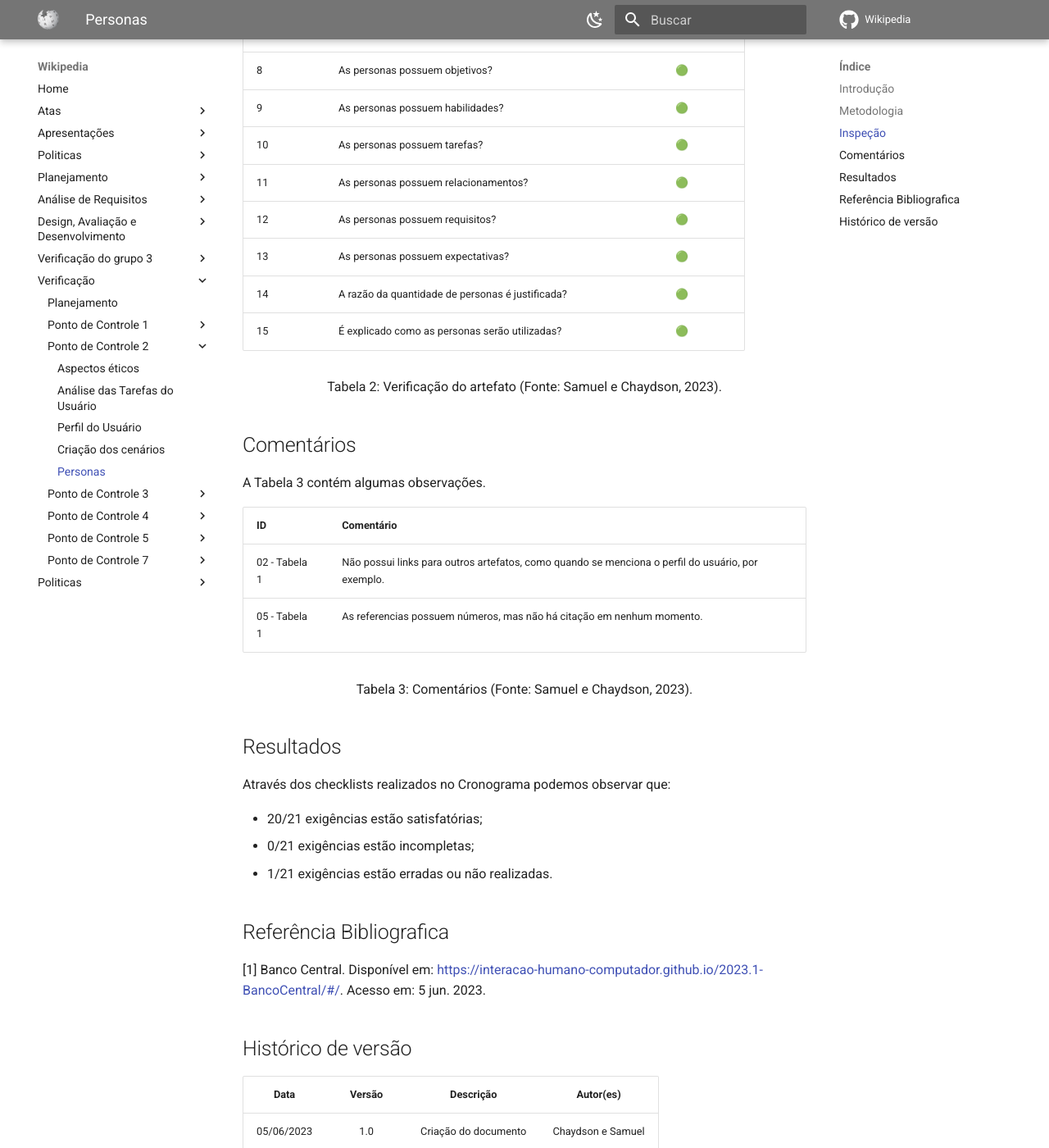
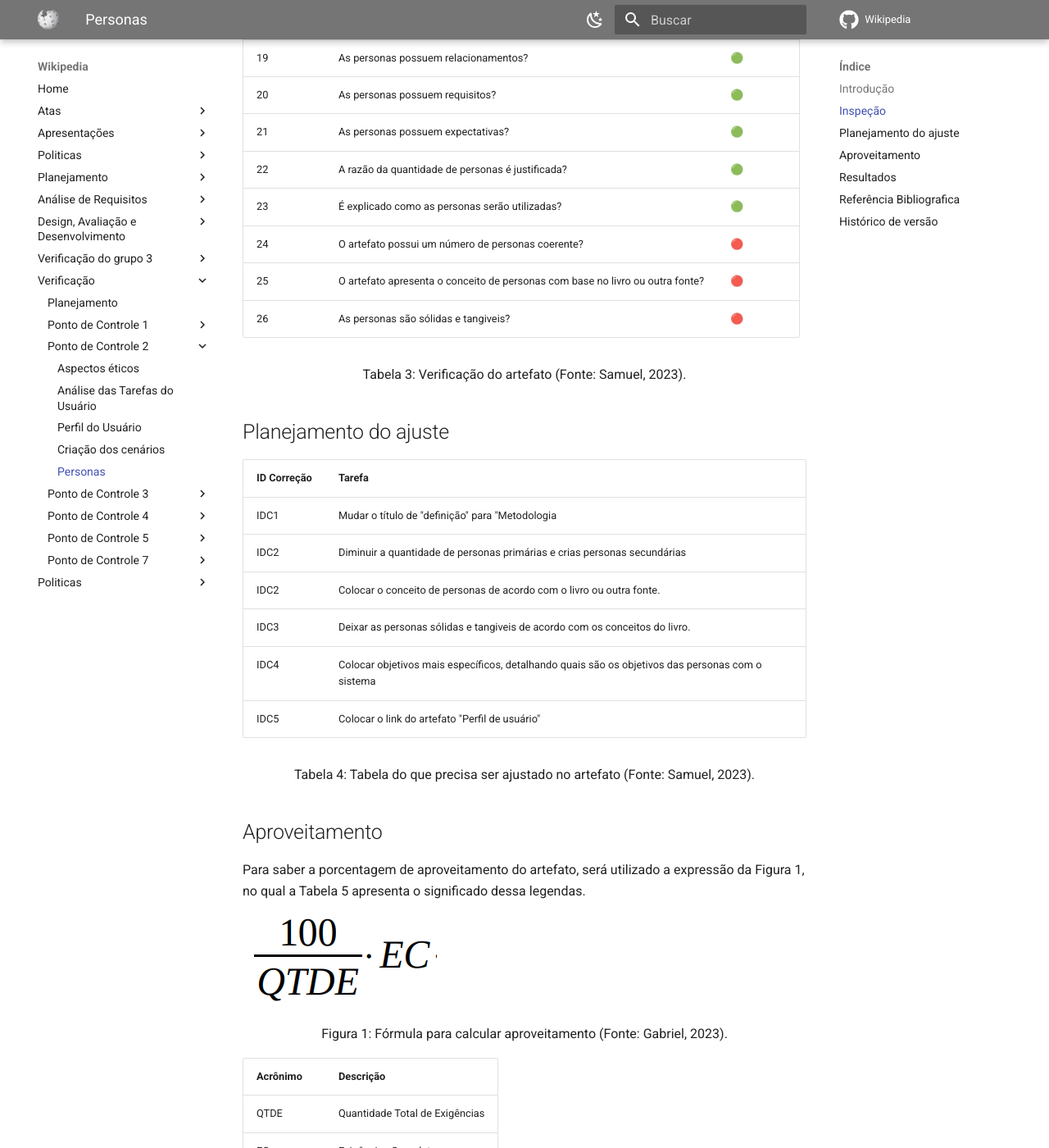
Before and after one commit to Interacao-Humano-Computador/2023.1-Wikipedia, an MkDocs documentation site: the page built from docs/verificacao2/pontoControle2/personas.md, in a window 1280 px wide and 1400 px high, scrolled down 1552 px. Shown: the whole window at 82% size. Built offline with MkDocs 1.6.1 and Material for MkDocs 9.7.7, drawn with Linux system fonts in a browser that asks for light colours; comment, search, counter and statistics services are not loaded; some of the changed text lies outside the part shown.

Commit message:
adicionando verificação de personas

```diff
--- a/docs/verificacao2/pontoControle2/personas.md
+++ b/docs/verificacao2/pontoControle2/personas.md
@@ -1,86 +1,116 @@
 ## Introdução
 
-O presente documento apresentará a verificação do artefato [Personas](https://interacao-humano-computador.github.io/2023.1-BancoCentral/#/analise_requisitos/personas), desenvolvido pela equipe 3 do [Banco Central do Brasil](https://interacao-humano-computador.github.io/2023.1-BancoCentral/) [1]. A versão avaliada do Processo de Design é a 1.1. A técnica de inspeção será aplicada para verificar esses artefatos, de acordo com o [planejamento](../planejamento.md) estabelecido.
+O presente documento apresentará a verificação do artefato [Personas](../../analise-de-requisitos/personas.md), desenvolvido pela equipe. A versão avaliada de Personas é a 1.1. A técnica de inspeção será aplicada para verificar esses artefatos, de acordo com o [planejamento](../planejamento.md) estabelecido. Na tabela 1, se encontra os metadados desse artefato, nas tabelas 2 e 3 se encontram as questões a serem avaliadas.
 
-## Metodologia
+<center>
 
-Para a verificação, será adotada a técnica de inspeção, a qual será realizada por meio de uma checklist. Essa checklist consiste em uma série de perguntas que têm como objetivo avaliar se o artefato foi desenvolvido de acordo com as exigências da disciplina.
+| Versão avaliada | Autor         | Revisor       |
+| --------------- | ------------- | ------------- |
+| 1.1             | Lucas e Pedro | Gabriel e Ana |
 
-A checklist será preenchida com base em diferentes classificações, que incluem:
+<div style="text-align: center">
+<p> Tabela 1: Metadados do artefato (Fonte: Samuel, 2023). </p>
+</div>
 
-- 🟢: Completamente Satisfatório;
-- 🟡: Incompleto;
-- 🔴: Não realizado ou Errado;
-- N/A: Não se aplica.
+</center>
 
 ## Inspeção
 
 Na tabela 1, estão as questões padrões utilizadas em todos os artefatos.
 
-| ID |                                 Questão                                 | Inspeção |
-| :-: | :-----------------------------------------------------------------------: | :--------: |
-| 1 |                 As legendas estão no padrão do projeto?                 |     🟢     |
-| 2 |                  Possui links para os outros artefatos?                  |     🔴     |
-| 3 |                   Existe uma introdução no artefato?                   |     🟢     |
-| 4 |          Existe tabela de versionamento padronizado e completo?          |     🟢     |
-| 5 |      Há referências bibliográficas e/ou bibliografia no artefato?      |     🟡     |
-| 6 | As tabelas e imagens possuem legenda, fonte e são introduzidas no texto? |     🟢     |
+| ID  |                                 Questão                                  | Inspeção |
+| :-: | :----------------------------------------------------------------------: | :------: |
+|  1  |                 As legendas estão no padrão do projeto?                  |    🟡    |
+|  2  |                  Possui links para os outros artefatos?                  |    🔴    |
+|  3  |                    Existe uma introdução no artefato?                    |    🟢    |
+|  4  |               Existe tabela de versionamento padronizado?                |    🟢    |
+|  5  |        Há referências bibliográficas ou referências no artefato?         |    🟢    |
+|  6  | As tabelas e imagens possuem legenda, fonte e são introduzidas no texto? |    🟢    |
+|  7  |                         O artefato possui autor?                         |    🟢    |
+|  8  |                        O artefato possui revisor?                        |    🟢    |
 
 <div style="text-align: center">
-    <p> Tabela 1: Verificação padrao (Fonte: Samuel e Chaydson, 2023).</p>
+    <p> Tabela 2: Verificação padrao (Fonte: Samuel e Chaydson, 2023).</p>
 </div>
 
 Na Tabela 2, estão as questões referentes ao artefato Personas.
 
-| ID | Questão                                                              | Inspeção |
-| -- | --------------------------------------------------------------------- | ---------- |
-| 1  | O artefato possui definição de personas?                            | 🟢         |
-| 2  | O artefato possui a metodologia a ser usada?                          | 🟢         |
-| 3  | As personas são definidas a partir dos dados do perfil do usuário?  | 🟢         |
-| 4  | As personas possuem nome e sobrenome?                                 | 🟢         |
-| 5  | As personas possuem foto?                                             | 🟢         |
-| 6  | As personas possuem dados demográficos?                              | 🟢         |
-| 7  | As personas possuem status? (primária, secundária, antiusuário...) | 🟢         |
-| 8  | As personas possuem objetivos?                                        | 🟢         |
-| 9  | As personas possuem habilidades?                                      | 🟢         |
-| 10 | As personas possuem tarefas?                                          | 🟢         |
-| 11 | As personas possuem relacionamentos?                                  | 🟢         |
-| 12 | As personas possuem requisitos?                                       | 🟢         |
-| 13 | As personas possuem expectativas?                                     | 🟢         |
-| 14 | A razão da quantidade de personas é justificada?                    | 🟢         |
-| 15 | É explicado como as personas serão utilizadas?                      | 🟢         |
+| ID  | Questão                                                                       | Inspeção |
+| --- | ----------------------------------------------------------------------------- | -------- |
+| 9   | O artefato possui definição de personas?                                      | 🟢       |
+| 10  | A metodologia a ser utilizada está correta?                                   | 🟡       |
+| 11  | As personas são definidas a partir dos dados do perfil do usuário?            | 🟢       |
+| 12  | As personas possuem nome e sobrenome?                                         | 🟢       |
+| 13  | As personas possuem foto?                                                     | 🟢       |
+| 14  | As personas possuem dados demográficos?                                       | 🟢       |
+| 15  | As personas possuem status? (primária, secundária, antiusuário...)            | 🟡       |
+| 16  | As personas possuem objetivos?                                                | 🟢       |
+| 17  | As personas possuem habilidades?                                              | 🟢       |
+| 18  | As personas possuem tarefas?                                                  | 🟢       |
+| 19  | As personas possuem relacionamentos?                                          | 🟢       |
+| 20  | As personas possuem requisitos?                                               | 🟢       |
+| 21  | As personas possuem expectativas?                                             | 🟢       |
+| 22  | A razão da quantidade de personas é justificada?                              | 🟢       |
+| 23  | É explicado como as personas serão utilizadas?                                | 🟢       |
+| 24  | O artefato possui um número de personas coerente?                             | 🔴       |
+| 25  | O artefato apresenta o conceito de personas com base no livro ou outra fonte? | 🔴       |
+| 26  | As personas são sólidas e tangiveis?                                          | 🔴       |
 
 <div style="text-align: center">
-    <p> Tabela 2: Verificação do artefato (Fonte: Samuel e Chaydson, 2023).</p>
+    <p> Tabela 3: Verificação do artefato (Fonte: Samuel, 2023).</p>
 </div>
 
-## Comentários
+## Planejamento do ajuste
 
-A Tabela 3 contém algumas observações.
-
-| ID            | Comentário                                                                                         |
-| ------------- | --------------------------------------------------------------------------------------------------- |
-| 02 - Tabela 1 | Não possui links para outros artefatos, como quando se menciona o perfil do usuário, por exemplo. |
-| 05 - Tabela 1 | As referencias possuem números, mas não há citação em nenhum momento.                          |
+| ID Correção | Tarefa                                                                                           |
+| ----------- | ------------------------------------------------------------------------------------------------ |
+| IDC1        | Mudar o título de "definição" para "Metodologia                                                  |
+| IDC2        | Diminuir a quantidade de personas primárias e crias personas secundárias                         |
+| IDC2        | Colocar o conceito de personas de acordo com o livro ou outra fonte.                             |
+| IDC3        | Deixar as personas sólidas e tangiveis de acordo com os conceitos do livro.                      |
+| IDC4        | Colocar objetivos mais específicos, detalhando quais são os objetivos das personas com o sistema |
+| IDC5        | Colocar o link do artefato "Perfil de usuário"                                                   |
 
 <div style="text-align: center">
-    <p> Tabela 3: Comentários (Fonte: Samuel e Chaydson, 2023).</p>
+<p> Tabela 4: Tabela do que precisa ser ajustado no artefato (Fonte: Samuel, 2023). </p>
+</div>
+
+## Aproveitamento
+
+Para saber a porcentagem de aproveitamento do artefato, será utilizado a expressão da Figura 1, no qual a Tabela 5 apresenta o significado dessa legendas.
+
+<img src="../../../images/formulaCalculoAproveitamento.png"  alt="legenda da fórmula da figura 1"/>
+<div style="text-align: center">
+
+<p> Figura 1: Fórmula para calcular aproveitamento (Fonte: Gabriel, 2023). </p>
+</div>
+
+| Acrônimo | Descrição                      |
+| -------- | ------------------------------ |
+| QTDE     | Quantidade Total de Exigências |
+| EC       | Exigências Completas           |
+
+<div style="text-align: center">
+<p> Tabela 5: Legenda da Figura 1 (Fonte: Gabriel, 2023). </p>
 </div>
 
 ## Resultados
 
 Através dos checklists realizados no Cronograma podemos observar que:
 
-- 20/21 exigências estão satisfatórias;
-- 0/21 exigências estão incompletas;
-- 1/21 exigências estão erradas ou não realizadas.
+- 19/26 exigências estão satisfatórias;
+- 03/26 exigências estão incompletas;
+- 04/26 exigências estão erradas ou não realizadas.
+- 01/26 exigências não se aplica.
+
+Portanto, com base na formula apresentada, pode-se dizer que o aproveitamento deste artefato está em 73,07% correto.
 
 ## Referência Bibliografica
 
-[1] Banco Central. Disponível em: [https://interacao-humano-computador.github.io/2023.1-BancoCentral/#/](https://interacao-humano-computador.github.io/2023.1-BancoCentral/#/). Acesso em: 5 jun. 2023.‌
+Barbosa, S. D. J.; Silva, B. S. da; Silveira, M. S.; Gasparini, I.; Darin, T.; Barbosa, G. D. J. (2021) Interação Humano-Computador e Experiência do usuário. Autopublicação. ISBN: 978-65-00-19677-1. Acesso em 23 de Abril de 2023.
 
 ## Histórico de versão
 
-|    Data    | Versão |      Descrição      |     Autor(es)     |
-| :--------: | :-----: | :--------------------: | :---------------: |
-| 05/06/2023 |   1.0   | Criação do documento | Chaydson e Samuel |
+|    Data    | Versão |      Descrição       | Autor(es) |
+| :--------: | :----: | :------------------: | :-------: |
+| 05/06/2023 |  1.0   | Criação do documento |  Samuel   |
```
